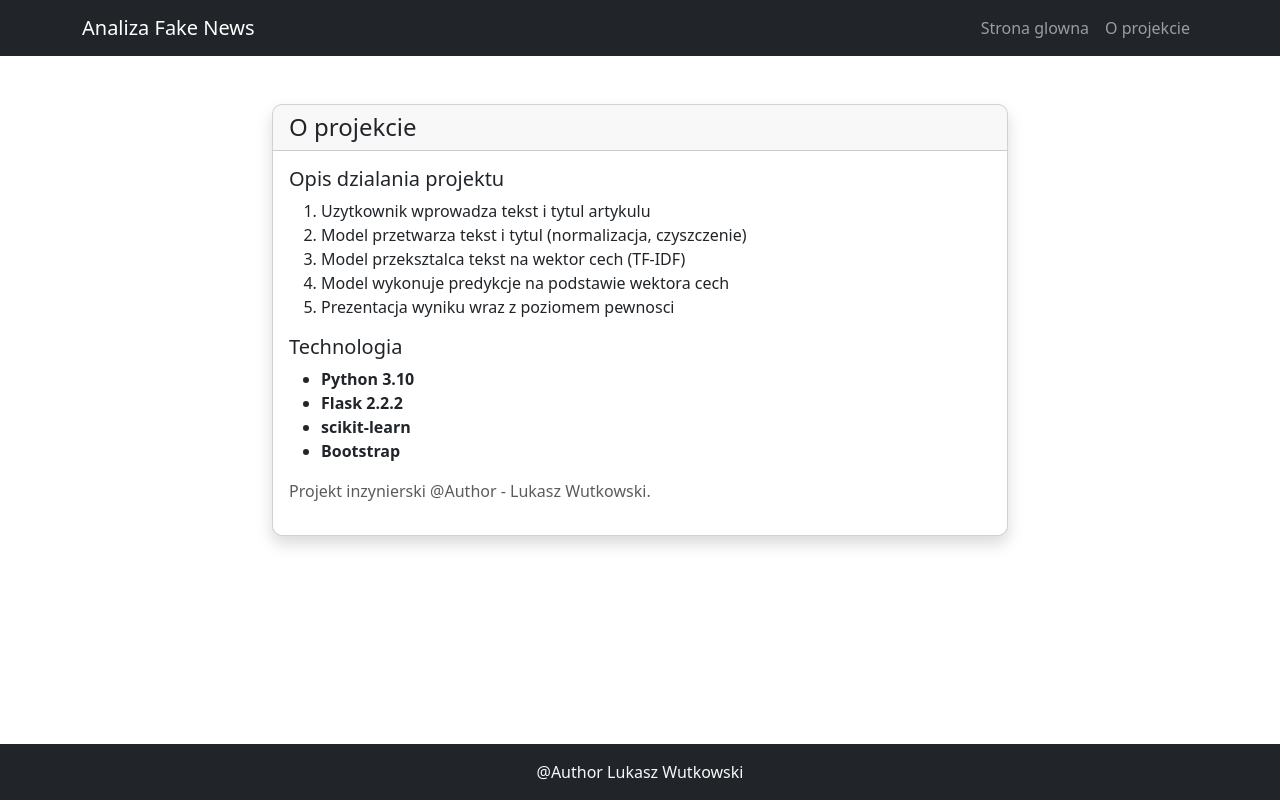
After one commit to Lukaszwutkowski/FakeNewsDetector, a Flask app: page /about in a window 1280 px wide. The commit adds this page. Run offline with Flask 3, Linux system fonts and the light colour scheme.

Commit message:
Add core features for Fake News Detector app
Implement Flask server setup with routing, logic for prediction, and basic error handling. Create and integrate templates for the main page, results, and about sections with Bootstrap styling. Enhance model training code by adding `class_weight='balanced'` to Logistic Regression.

```diff
--- a/app/app.py
+++ b/app/app.py
@@ -1,12 +1,19 @@
 """
 Aplikacja Flask - routing i obsluga zadan HTTP
 """
+import os
 
-from flask import Flask, render_template
+from flask import Flask, render_template, request
 from app.predictor import predict
 
+BASE_DIR = os.path.dirname(os.path.abspath(__file__))
+
 # Inicjalizacja
-app = Flask(__name__)
+app = Flask(
+    __name__,
+    template_folder=os.path.join(BASE_DIR, 'templates'),
+    static_folder = os.path.join(BASE_DIR, 'static')
+)
 
 @app.route('/')
 def index():
@@ -14,3 +21,39 @@ def index():
     Strona glowna aplikacji
     """
     return render_template('index.html')
+
+@app.route('/predict', methods=['POST'])
+def predict_route():
+    """
+    Obsluga predykcji
+    """
+    # 1. Pobranie danych z formularza
+    title = request.form.get('title', '')
+    text = request.form.get('text', '')
+
+    # 2. Polaczenie tytulu oraz tekstu
+    complete_text = f"{title}{text}".strip()
+
+    # 3. Sprawdzenie czy tekst nie jest pusty
+    if not complete_text:
+        return render_template('index.html', error="Wpisz tekst do przetworzenia!")
+
+    # 4. Predykcja
+    result = predict(complete_text)
+
+    # 5. Wyswietlenie wyniku
+    return render_template('result.html',
+                           title=title,
+                           text=text,
+                           prediction=result['prediction'],
+                           confidence=result['confidence'],
+                           label=result['label'])
+
+@app.route('/about')
+def about():
+    """
+    Strona z informacja o aplikacji
+    """
+    return render_template('about.html')
+
+# print(app.template_folder) -> test sciezki do templates
--- a/app/predictor.py
+++ b/app/predictor.py
@@ -60,9 +60,9 @@ def predict(text):
     confidence = max(probabilities) * 100
 
     if prediction == 0:
+        label = "Fake News"
+    else:
         label = "Real News"
-    else:
-        label = "Fake News"
 
     return {
         "prediction": int(prediction),
--- /dev/null
+++ b/app/static/style.css
@@ -0,0 +1,29 @@
+/*
+Style dla aplikacji
+ */
+
+/* Ustawienia globalne */
+body{
+    min-height: 100vh;
+    display: flex;
+    flex-direction: column;
+}
+
+main{
+    flex: 1;
+}
+
+/* Karty */
+.card{
+    border-radius: 10px;
+}
+
+.card-header{
+    border-radius: 10px 10px 0 0 !important;
+}
+
+/* Formularz */
+textarea.form-control{
+    resize: vertical;
+    min-height: 150px;
+}
--- /dev/null
+++ b/app/templates/about.html
@@ -0,0 +1,33 @@
+{% extends 'base.html' %}
+{% block title%}O projekcie{% endblock %}
+
+{% block content %}
+<div class="row justify-content-center">
+  <div class="col-lg-8">
+    <div class="card shadow">
+      <div class="card-header">
+        <h4 class="mb-0">O projekcie</h4>
+      </div>
+      <div class="card-body">
+        <h5>Opis dzialania projektu</h5>
+        <ol>
+          <li>Uzytkownik wprowadza tekst i tytul artykulu</li>
+          <li>Model przetwarza tekst i tytul (normalizacja, czyszczenie)</li>
+          <li>Model przeksztalca tekst na wektor cech (TF-IDF)</li>
+          <li>Model wykonuje predykcje na podstawie wektora cech</li>
+          <li>Prezentacja wyniku wraz z poziomem pewnosci</li>
+        </ol>
+        <h5>Technologia</h5>
+        <ul>
+          <li><strong>Python 3.10</strong></li>
+          <li><strong>Flask 2.2.2</strong></li>
+          <li><strong>scikit-learn</strong></li>
+          <li><strong>Bootstrap</strong></li>
+        </ul>
+        <p class="text-muted">Projekt inzynierski @Author - Lukasz Wutkowski.</p>
+      </div>
+    </div>
+  </div>
+
+</div>
+{% endblock %}
--- a/app/templates/base.html
+++ b/app/templates/base.html
@@ -3,7 +3,7 @@
 <head>
     <meta charset="UTF-8">
     <meta name="viewport" content="width=device-width, initial-scale=1.0">
-    <title>Analiza Fake News</title>
+    <title>{% block title %}Analiza Fake News{% endblock %}</title>
 
     <!-- Bootstrap 5 CSS -->
     <link href="https://cdn.jsdelivr.net/npm/bootstrap@5.3.2/dist/css/bootstrap.min.css" rel="stylesheet">
--- /dev/null
+++ b/run.py
@@ -0,0 +1,14 @@
+"""
+Skrypt startowy, uruchomienie aplikacji (start serwera Flask)
+"""
+
+from app.app import app
+
+if __name__ == '__main__':
+    print("=" * 10 + "START APPLICATION" + "=" * 10)
+    print("Serwer uruchomiony na porcie 5000")
+    app.run(
+        debug=True,
+        host='0.0.0.0',
+        port=5000
+    )
--- a/src/models_training.py
+++ b/src/models_training.py
@@ -92,7 +92,8 @@ def train_model(x_train_tfidf, y_train):
     model = LogisticRegression(
         max_iter=1000,
         random_state=42,
-        C=1.0
+        C=1.0,
+        class_weight='balanced'
     )
 
     model.fit(x_train_tfidf, y_train)
```
Also changed, not shown: app/templates/index.html (+44 -9 lines), app/templates/result.html (added, +66 -0 lines).
